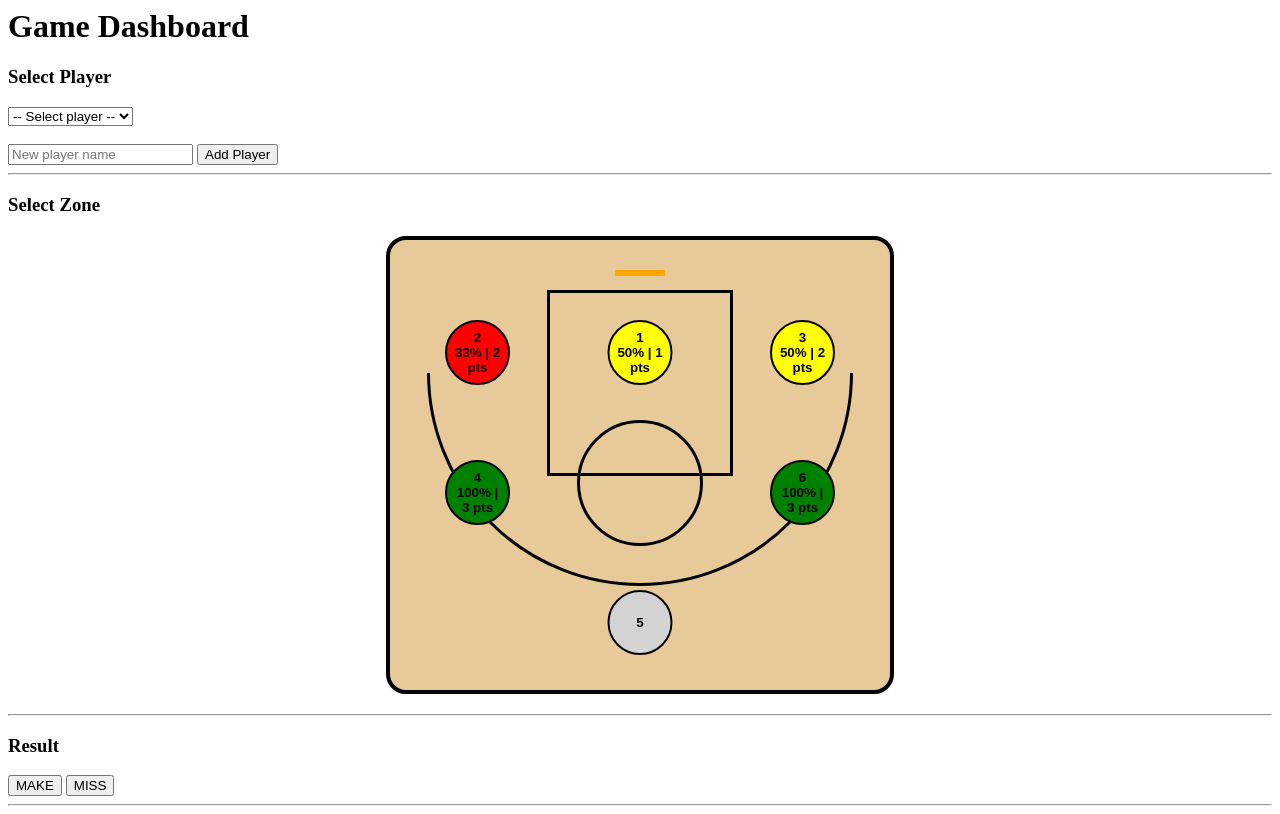
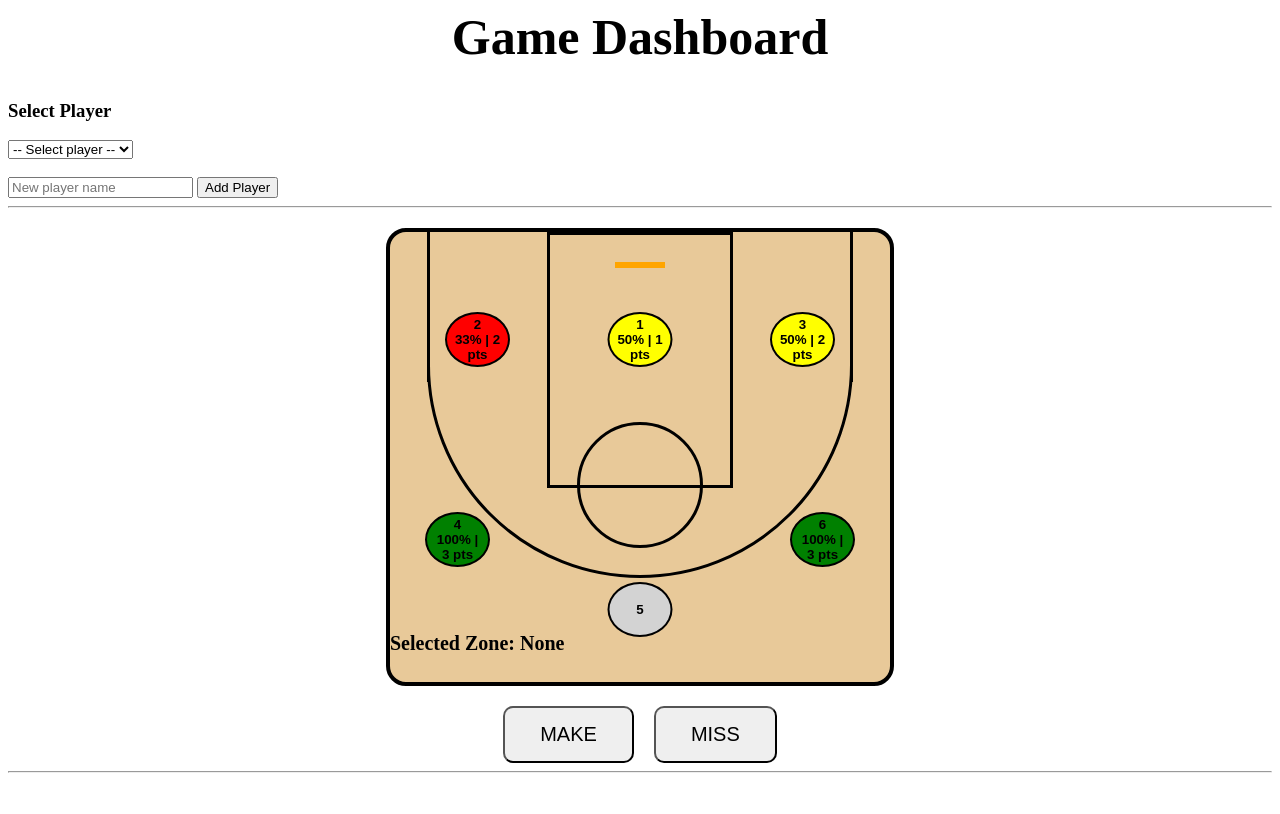
Before and after one commit to jacopoalberti/C4K_basketball_project, a Django app: page / in a window 1280 px wide. After the commit the page ends 773 px from the top, so only its background shows below. Run offline with Django 5.2, Linux system fonts and the light colour scheme; data comes from the database, SQL or seed files in the repository; both versions use the stored data as it was after the commit.

Commit message:
added straight lines to finish the 3 point line, changed styling of made-miss buttons, added function to track which zone is selected every time, fixed the zone circles and their position to match the game's one

```diff
--- a/game/templates/add_shot.html
+++ b/game/templates/add_shot.html
@@ -1,4 +1,11 @@
-<h1>Game Dashboard</h1>
+<h1 class="main-title">Game Dashboard</h1>
+
+<style>
+  .main-title {
+    text-align: center;
+    font-size: 50px;
+  }
+</style>
 
 <h3>Select Player</h3>
 <select id="player">
@@ -15,20 +22,32 @@
 
 <hr>
 
-<h3>Select Zone</h3>
 <div class="court">
     <div class="backboard"></div>
     <div class="hoop"></div>
     <div class="key"></div>
     <div class="free-throw-circle"></div>
     <div class="arc"></div>
+    <div class="three-left"></div>
+    <div class="three-right"></div>
 
     {% for zone in zones %}
         <button id="zone-{{ zone.id }}" class="zone zone-{{ zone.id}}" onclick="selectZone({{ zone.id }})">
             {{ zone.name }}
         </button>
     {% endfor %}
+
+    <p id="selected-zone-display">
+    Selected Zone: None
+    </p>
 </div>
+
+<div class="result-buttons">
+    <button type="button" onclick="submitShot(true)">MAKE</button>
+    <button type="button" onclick="submitShot(false)">MISS</button>
+</div>
+
+<hr>
 
 <style>
 .court {
@@ -56,10 +75,10 @@
 /* free throw key */
 .key {
     position: absolute;
-    top: 50px;
+    top: 0px;
     left: 50%;
     width: 180px;
-    height: 180px;
+    height: 250px;
     border: 3px solid black;
     transform: translateX(-50%);
 }
@@ -67,7 +86,7 @@
 /* free throw circle */
 .free-throw-circle {
     position: absolute;
-    top: 180px;
+    top: 190px;
     left: 50%;
     width: 120px;
     height: 120px;
@@ -89,12 +108,32 @@
     clip-path: inset(50% 0 0 0);
 }
 
+/* left 3pt line */
+.three-left {
+    position: absolute;
+    left: 37px;
+    top: 0px;
+    width: 3px;
+    height: 150px;
+    background: black;
+}
+
+/* right 3pt line */
+.three-right {
+    position: absolute;
+    right: 37px;
+    top: 0px;
+    width: 3px;
+    height: 150px;
+    background: black;
+}
+
 
 /* zone circles */
 .zone {
     position: absolute;
     width: 65px;
-    height: 65px;
+    height: 55px;
     border-radius: 50%;
     background: lightgray;
     border: 2px solid black;
@@ -111,25 +150,48 @@
 .zone-1 { top: 80px; left: 50%; transform: translateX(-50%); }
 .zone-3 { top: 80px; right: 55px; }
 
-.zone-4 { top: 220px; left: 55px; }
-.zone-6 { top: 220px; right: 55px; }
+.zone-4 { top: 280px; left: 35px; }
+.zone-6 { top: 280px; right: 35px; }
 
 .zone-5 { top: 350px; left: 50%; transform: translateX(-50%); }
+
+/* selected zone text */
+    #selected-zone-display {
+    text-align: left;
+    font-size: 20px;
+    font-weight: bold;
+    margin-top: 400px;
+}
+
+/* made-miss buttons position */
+.result-buttons {
+    display: flex;
+    justify-content: center;
+    gap: 20px;
+    margin-top: 15px;
+}
+
+/* made-miss buttons position */
+.result-buttons button {
+    padding: 15px 35px;
+    font-size: 20px;
+    border-radius: 10px;
+    cursor: pointer;
+}
 </style>
 
-<hr>
 
-<h3>Result</h3>
-<button type="button" onclick="submitShot(true)">MAKE</button>
-<button type="button" onclick="submitShot(false)">MISS</button>
 
-<hr>
+
 
 <script>
 let selectedZone = null;
 
 function selectZone(zoneId) {
     selectedZone = zoneId;
+
+    document.getElementById("selected-zone-display").innerText =
+        `Selected Zone: ${zoneId}`;
 }
 
 function submitShot(made, createPlayerOnly=false) {
```
Also changed, not shown: db.sqlite3.
